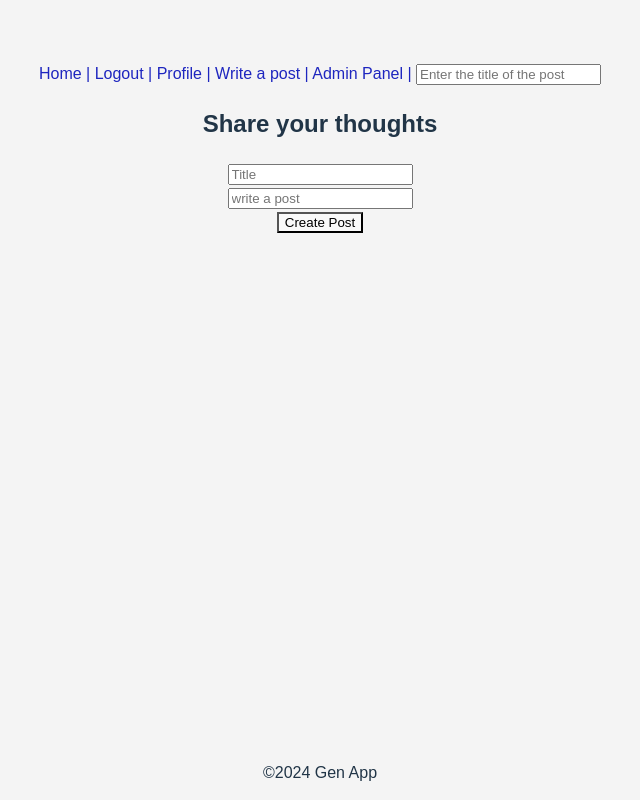
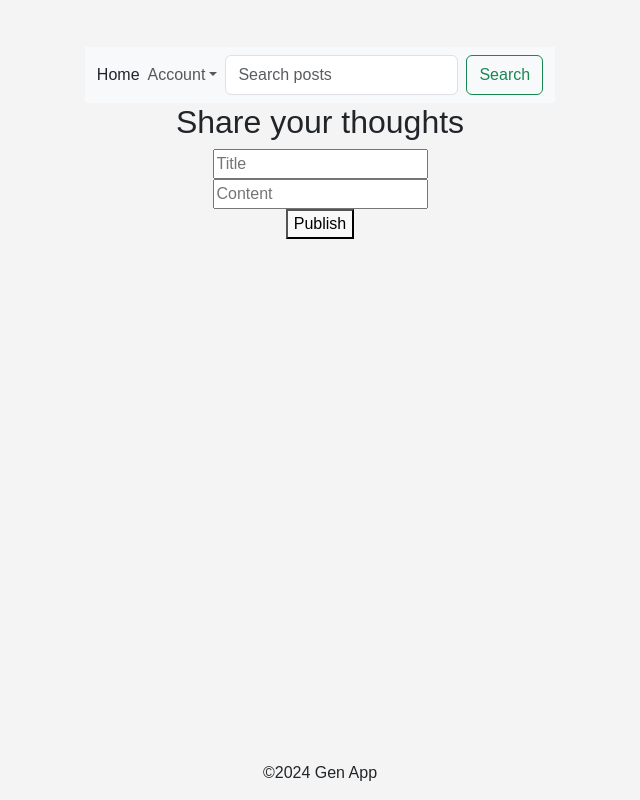
Before and after one commit to Gen639/Social-Media-Fullstack, a React (Vite) app in the folder Frontend/: page /create in a window 1280 px wide. Shown: the whole page, without its empty margins (320-960 px from the left). Built offline with nearby package versions, Linux system fonts and the light colour scheme; sample sign-in values are in the browser's storage.

Commit message:
Added design bootstrap, modified components

```diff
--- a/Frontend/package.json
+++ b/Frontend/package.json
@@ -15,7 +15,7 @@
     "axios": "^1.6.7",
     "bootstrap": "^5.3.3",
     "react": "^18.2.0",
-    "react-bootstrap": "^2.10.1",
+    "react-bootstrap": "^2.10.2",
     "react-dom": "^18.2.0",
     "react-redux": "^9.1.0",
     "react-router-dom": "^6.22.2"
--- a/Frontend/src/App.jsx
+++ b/Frontend/src/App.jsx
@@ -12,6 +12,7 @@ import Admin from "./assets/components/Admin/Admin";
 import AdminZone from "./guards/AdminZone";
 import CreatePost from "./assets/components/CreatePost/CreatePost";
 import Footer from "./assets/components/Footer/Footer";
+import "bootstrap/dist/css/bootstrap.min.css";
 import "./App.css";
 
 function App() {
--- a/Frontend/src/assets/components/CreatePost/CreatePost.jsx
+++ b/Frontend/src/assets/components/CreatePost/CreatePost.jsx
@@ -41,7 +41,7 @@ const CreatePost = () => {
           placeholder="Title"
           onChange={handleChange}
           value={title}
-          name="write a title"
+          name="title"
           required
         />
 
@@ -52,11 +52,11 @@ const CreatePost = () => {
             value={content}
             required
             name="content"
-            placeholder="write a post"
+            placeholder="Content"
           />
         </div>
 
-        <button type="submit">Create Post</button>
+        <button type="submit">Publish</button>
       </form>
     </div>
   );
--- a/Frontend/src/assets/components/Post/Post.css
+++ b/Frontend/src/assets/components/Post/Post.css
@@ -1,7 +1,12 @@
+.user-post {
+  background-color: rgba(223, 109, 229, 0.672);
+  border: 1px solid #d25757;
+}
 .card {
   background: #fff;
   padding: 20px;
   border-radius: 8px;
+  margin-bottom: 20px;
   box-shadow: 0 4px 8px rgba(0, 0, 0, 0.091);
   width: 100%;
   max-width: 400px;
@@ -10,19 +15,12 @@
 .title {
   font-size: 24px;
   margin: 0 0 16px 0;
-  background-color: rgba(0, 0, 0, 0.14);
+  background-color: rgba(66, 39, 39, 0.34);
   padding: 0 10px;
   border-radius: 5%;
   display: inline-block;
 }
 
-input:checked + .slider:before {
-  -webkit-transform: translateX(26px);
-  -ms-transform: translateX(26px);
-  transform: translateX(26px);
-}
-
-.subtitle,
 .p {
   font-size: 14px;
   margin: 0;
@@ -31,15 +29,8 @@ input:checked + .slider:before {
 
 .post-footer {
   display: flex;
-  justify-content: space-between;
+  justify-content: space-around;
   margin-top: 16px;
-  font-size: 12px;
+  font-size: 14px;
   text-transform: uppercase;
 }
-
-.user-post {
-  background-color: rgba(253, 209, 255, 0.483);
-  padding: "20px";
-  margin: "20px";
-  border: "1px solid #ccc";
-}
--- a/Frontend/src/assets/components/Post/Post.jsx
+++ b/Frontend/src/assets/components/Post/Post.jsx
@@ -24,21 +24,20 @@ const Post = () => {
     console.log(post);
     const isPostedByUser = post.userId === user._id;
 
-    const postStyle = {
-      padding: "10px",
-      margin: "10px",
-      border: "1px solid #ccc",
-    };
+    // const postStyle = {
+    //   padding: "10px",
+    //   margin: "10px",
+    //   border: "1px solid #ccc",
+    // };
 
     const isLiked = checkTheUserId();
 
     return (
       <div
         key={post._id}
-        style={postStyle}
+        // style={postStyle}
         className={`card ${isPostedByUser ? "user-post" : ""}`}
       >
-        {/* <p>Post nº {index + 1}</p> */}
         <div>
           <h2 className="title">{post.title}</h2>
         </div>
--- a/Frontend/src/assets/components/Posts/Posts.jsx
+++ b/Frontend/src/assets/components/Posts/Posts.jsx
@@ -3,6 +3,7 @@ import Post from "../Post/Post";
 import { useDispatch, useSelector } from "react-redux";
 import { getAll, reset } from "../../redux/posts/postsSlice";
 import "./Posts.css";
+import CreatePost from "../CreatePost/CreatePost";
 
 const Posts = () => {
   const { isLoading } = useSelector((state) => state.posts);
@@ -13,11 +14,14 @@ const Posts = () => {
   }, []);
 
   return (
-    <div className="posts-container">
-      <h2>Posts</h2>
-      {isLoading ? "Cargando..." : <Post />}
-      {/* <Post /> */}
-    </div>
+    <>
+      <CreatePost />
+      <div className="posts-container">
+        {/* <h2>Posts</h2> */}
+        {isLoading ? "Cargando..." : <Post />}
+        {/* <Post /> */}
+      </div>
+    </>
   );
 };
 
--- a/Frontend/src/assets/components/TheHeader/TheHeader.css
+++ /dev/null
@@ -1,3 +0,0 @@
-nav {
-  margin: 15px;
-}
--- a/Frontend/src/assets/components/TheHeader/TheHeader.jsx
+++ b/Frontend/src/assets/components/TheHeader/TheHeader.jsx
@@ -1,56 +1,96 @@
 import React, { useState } from "react";
-import { Link, useNavigate } from "react-router-dom";
+import { Link, useNavigate, useLocation } from "react-router-dom";
 import { useDispatch, useSelector } from "react-redux";
 import { logout } from "../../redux/auth/authSlice";
-import Container from "react-bootstrap/Container";
-import Navbar from "react-bootstrap/Navbar";
-import "./TheHeader.css";
+import {
+  Container,
+  Nav,
+  Navbar,
+  NavDropdown,
+  Form,
+  FormControl,
+  Button,
+} from "react-bootstrap";
+// import "./TheHeader.css";
 
 const TheHeader = () => {
   const navigate = useNavigate();
+  const location = useLocation();
   const dispatch = useDispatch();
   const { user } = useSelector((state) => state.auth);
   const [text, setText] = useState("");
+  const activeKey = location.pathname;
 
   const onLogout = (e) => {
     e.preventDefault();
-
     dispatch(logout());
     navigate("/login");
   };
 
   const handleChange = (e) => {
     setText(e.target.value);
-    if (e.key === "Enter") {
+    if (e.key === "Enter" && text.trim()) {
       navigate(`/search/${text}`);
     }
   };
+
   const isAdmin = user?.role === "admin";
+
   return (
-    <>
-      <nav>
-        <Link to="/">Home | </Link>
+    <Navbar collapseOnSelect expand="lg" bg="light" variant="light">
+      <Container>
+        <Nav.Link as={Link} to="/" eventKey="/">
+          Home
+        </Nav.Link>
+        <Navbar.Toggle aria-controls="responsive-navbar-nav" />
+        <Navbar.Collapse id="responsive-navbar-nav">
+          <Nav className="me-auto" activeKey={activeKey}>
             {user ? (
               <>
-            <Link onClick={onLogout}>Logout | </Link>
-            <Link to="/profile">Profile | </Link>
-            <Link to="/create">Write a post | </Link>
-
-            {isAdmin && <Link to="/admin">Admin Panel | </Link>}
-            <input
-              onKeyUp={handleChange}
-              placeholder="Enter the title of the post "
-              name="text"
+                <NavDropdown title="Account" id="collasible-nav-dropdown">
+                  <NavDropdown.Item as={Link} to="/profile">
+                    Profile
+                  </NavDropdown.Item>
+                  <NavDropdown.Item onClick={onLogout}>Logout</NavDropdown.Item>
+                  {isAdmin && (
+                    <NavDropdown.Item as={Link} to="/admin">
+                      Admin Panel
+                    </NavDropdown.Item>
+                  )}
+                </NavDropdown>
+                <Form
+                  className="d-flex"
+                  onKeyUp={(e) => e.key === "Enter" && handleChange(e)}
+                >
+                  <FormControl
+                    type="search"
+                    placeholder="Search posts"
+                    className="me-2"
+                    aria-label="Search"
+                    onChange={(e) => setText(e.target.value)}
                   />
+                  <Button
+                    variant="outline-success"
+                    onClick={() => navigate(`/search/${text}`)}
+                  >
+                    Search
+                  </Button>
+                </Form>
               </>
             ) : (
               <>
-            <Link to="/login">Login | </Link>
-            <Link to="/register">Register |</Link>{" "}
+                <Nav.Link as={Link} to="/login" eventKey="/login">
+                  Login
+                </Nav.Link>
+                <Nav.Link as={Link} to="/register" eventKey="/register">
+                  Register
+                </Nav.Link>
               </>
             )}
-      </nav>
-    </>
+          </Nav>
+        </Navbar.Collapse>
+      </Container>
+    </Navbar>
   );
 };
 
--- a/Frontend/src/assets/redux/posts/postsSlice.js
+++ b/Frontend/src/assets/redux/posts/postsSlice.js
@@ -89,6 +89,18 @@ export const postsSlice = createSlice({
         state.posts = state.posts.map((post) =>
           post._id === action.payload._id ? action.payload : post
         );
+      })
+      .addCase(create.pending, (state) => {
+        state.isLoading = true;
+      })
+      .addCase(create.fulfilled, (state, action) => {
+        state.posts.push(action.payload);
+        state.isLoading = false;
+      })
+      .addCase(create.rejected, (state, action) => {
+        console.error("Create post failed:", action.error.message);
+
+        state.isLoading = false;
       });
   },
 });
```
Also changed, not shown: 1 other file (tests, documents, lock files or other folders). Lines whose indentation alone changed are shown as unchanged.
